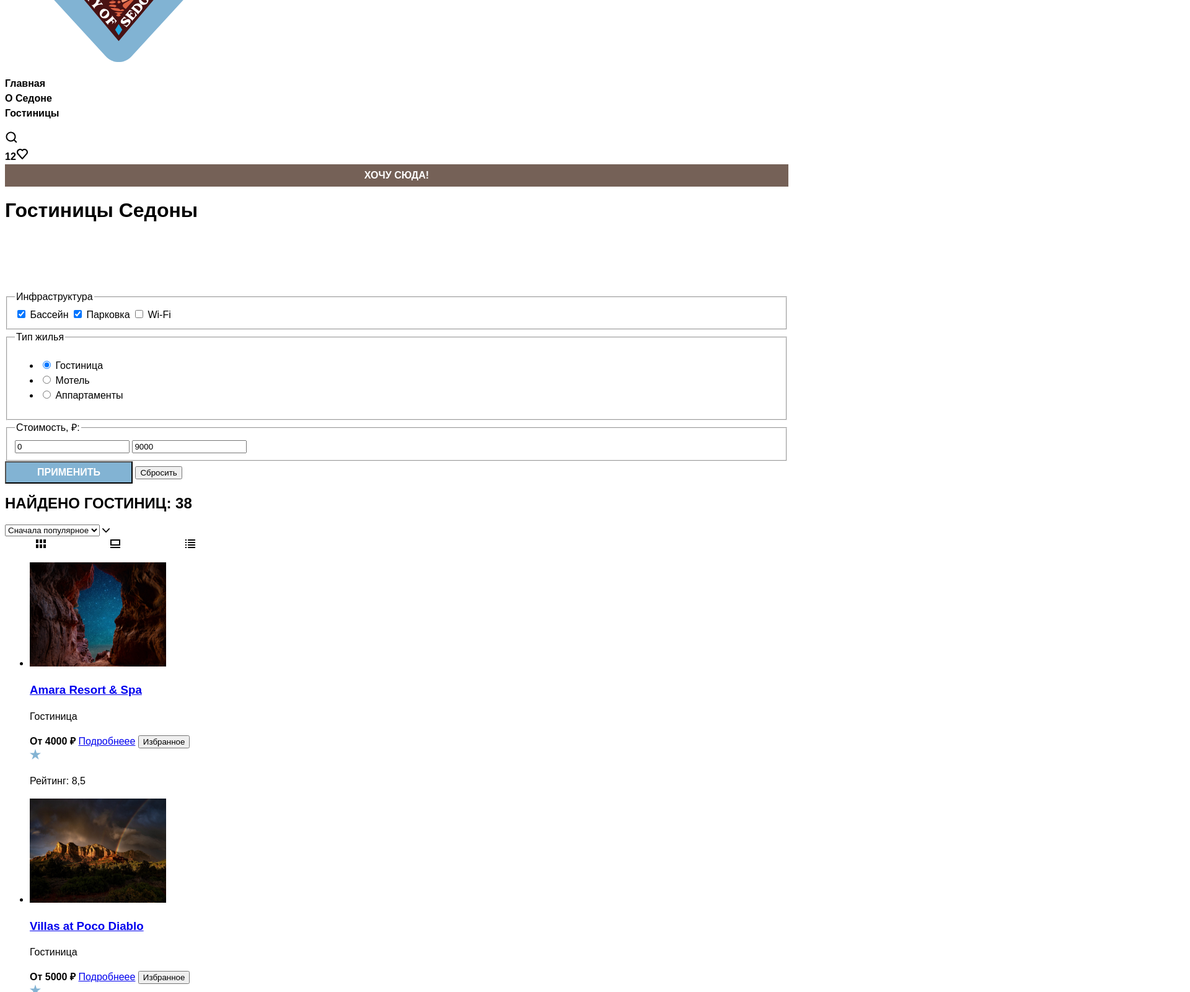
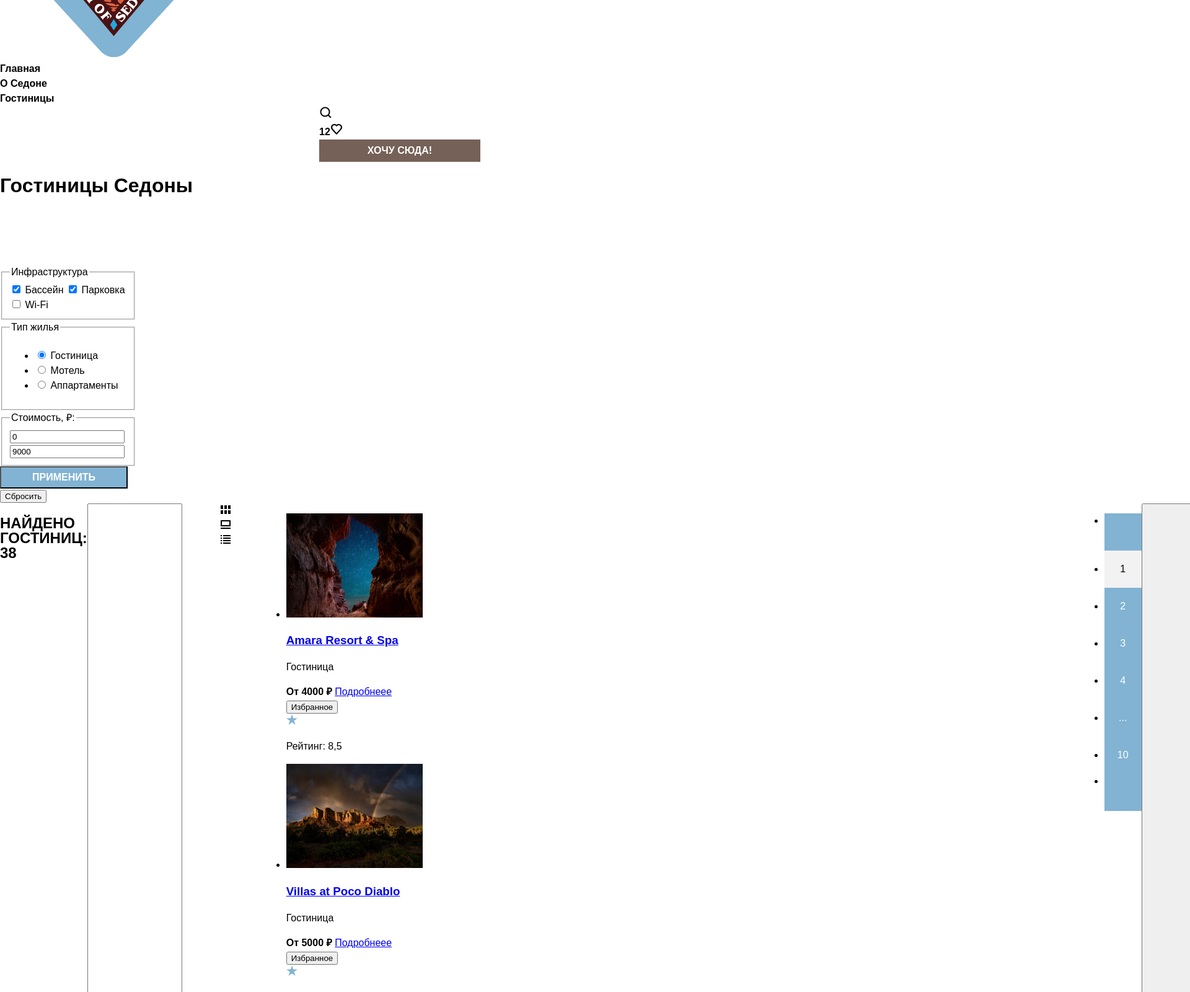
Before and after one commit to vvv1299/sedona, a plain HTML site: page catalog.html in a window 1280 px wide. Shown: the part 60-1660 px from the top of the page at 62% size, 1920 px wide, since content can reach past the window. Drawn offline with Linux system fonts and the light colour scheme; a web font is replaced by a local one.

Commit message:
флекс-стилизация

```diff
--- a/catalog.html
+++ b/catalog.html
@@ -54,7 +54,7 @@
         </ul>
       </nav>
     </header>
-    <main class="page-inner">
+    <main class="page-inner main-container">
       <header class="inner-header">
         <h1 class="inner-header-title">Гостиницы Седоны</h1>
         <ul class="breadcrumbs">
@@ -74,7 +74,7 @@
             <a class="breadcrumbs-link">Гостиницы</a>
           </li>
         </ul>
-        <div class="catalog-products-filtr">
+        <div class="catalog-products-filtr catalog-up-column">
           <h2 class="visually-hidden">Список гостиниц с фильтрами</h2>
           <form
             class="catalog-filter"
@@ -344,6 +344,7 @@
       </section>
     </main>
     <footer class="page-footer">
+      <div class="page-footer-container">
       <section class="footer-social">
         <h2 class="visually-hidden">Соцсети</h2>
         <ul class="footer-social-list">
@@ -380,6 +381,7 @@
           height="24"
           alt="Логотип"
       /></a>
+      </div>
     </footer>
   </body>
 </html>
--- a/styles/style.css
+++ b/styles/style.css
@@ -38,7 +38,14 @@
   font-display: swap;
 }
 
+html {
+  height: 100%;
+}
+
 body {
+  margin: 0;
+  display: flex;
+  flex-direction: column;
   font-family: "PT Sans", sans-serif;
   font-size: 16px;
   line-height: 24px;
@@ -61,6 +68,11 @@ body {
 
 .button-hiden {
   background-color: #756157;
+  width: 160px;
+  padding-left: 50px;
+  padding-right: 50px;
+  padding-top: 8px;
+  padding-bottom: 8px;
 }
 
 .button-subscribe,
@@ -72,6 +84,31 @@ h2 {
   text-transform: uppercase;
 }
 
+.navigation {
+  display: flex;
+  margin: 0 auto;
+}
+
+.navigation-list {
+  width: 430px;
+  margin: 0;
+  padding: 0;
+}
+
+.navigation-user {
+  max-width: 250px;
+  margin-left: auto;
+}
+
+.page-container {
+  margin: 0 auto;
+}
+
+.page-index-head {
+  display: block;
+  margin: 0 auto;
+}
+
 .navigation-link {
   font-family: "PT Sans Narrow", sans-serif;
   line-height: 20px;
@@ -79,6 +116,10 @@ h2 {
   color: inherit;
   text-align: center;
   text-decoration: none;
+}
+
+.main-container {
+  flex-grow: 1;
 }
 
 .page-index {
@@ -98,8 +139,8 @@ h2 {
   background-size: cover;
 }
 
-.advantages-list {
-  text-align: center;
+.advantages-list-three {
+  display: flex;
 }
 
 .advantages-title {
@@ -111,7 +152,7 @@ h2 {
 
 .advantages-item-color {
   background-color: #82b3d3;
-  width: 400px;
+  width: 465px;
   padding-left: 85px;
   padding-right: 85px;
   padding-top: 103px;
@@ -120,7 +161,7 @@ h2 {
 
 .advantages-item-grey {
   background-color: rgba(130.52, 179.31, 211.18, 0.12);
-  width: 400px;
+  width: 465px;
   padding-left: 85px;
   padding-right: 85px;
   padding-top: 103px;
@@ -129,7 +170,7 @@ h2 {
 
 .advantages-item-darckgrey {
   background-color: rgba(130.52, 179.31, 211.18, 0.2);
-  width: 400px;
+  width: 465px;
   padding-left: 85px;
   padding-right: 85px;
   padding-top: 103px;
@@ -204,3 +245,47 @@ h2 {
   clip: rect(0 0 0 0);
   overflow: hidden;
 }
+
+.pagination-link {
+  background: #82b3d3;
+  color: white;
+  text-decoration: none;
+  display: grid;
+  width: 60px;
+  height: 60px;
+  place-items: center;
+}
+
+.pagination-current {
+  background: #f2f2f2;
+  color: black;
+}
+
+.page-footer-container {
+  display: flex;
+  margin: 0 auto;
+  place-items: center;
+}
+
+.footer-social {
+  width: 200px;
+  margin-right: 130px;
+}
+
+.page-footer-logo-link{
+  margin-left: auto;
+  max-width: 190px;
+}
+
+.catalog-products {
+  display: flex;
+}
+
+.catalog-filter {
+  width: 220px;
+  margin-right: 20px;
+}
+
+.catalog-up-column{
+width: 700px;
+}
```
Also changed, not shown: index.html (+9 -3 lines).
